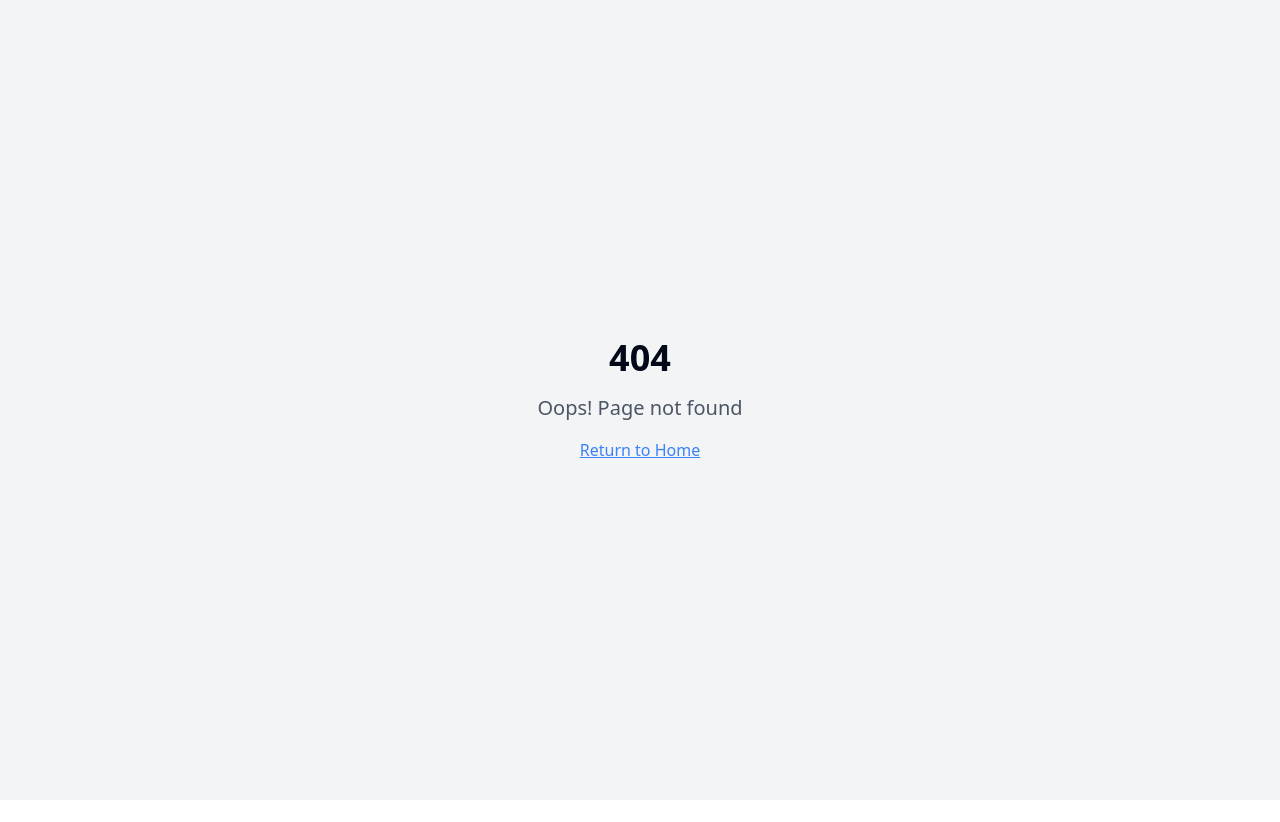
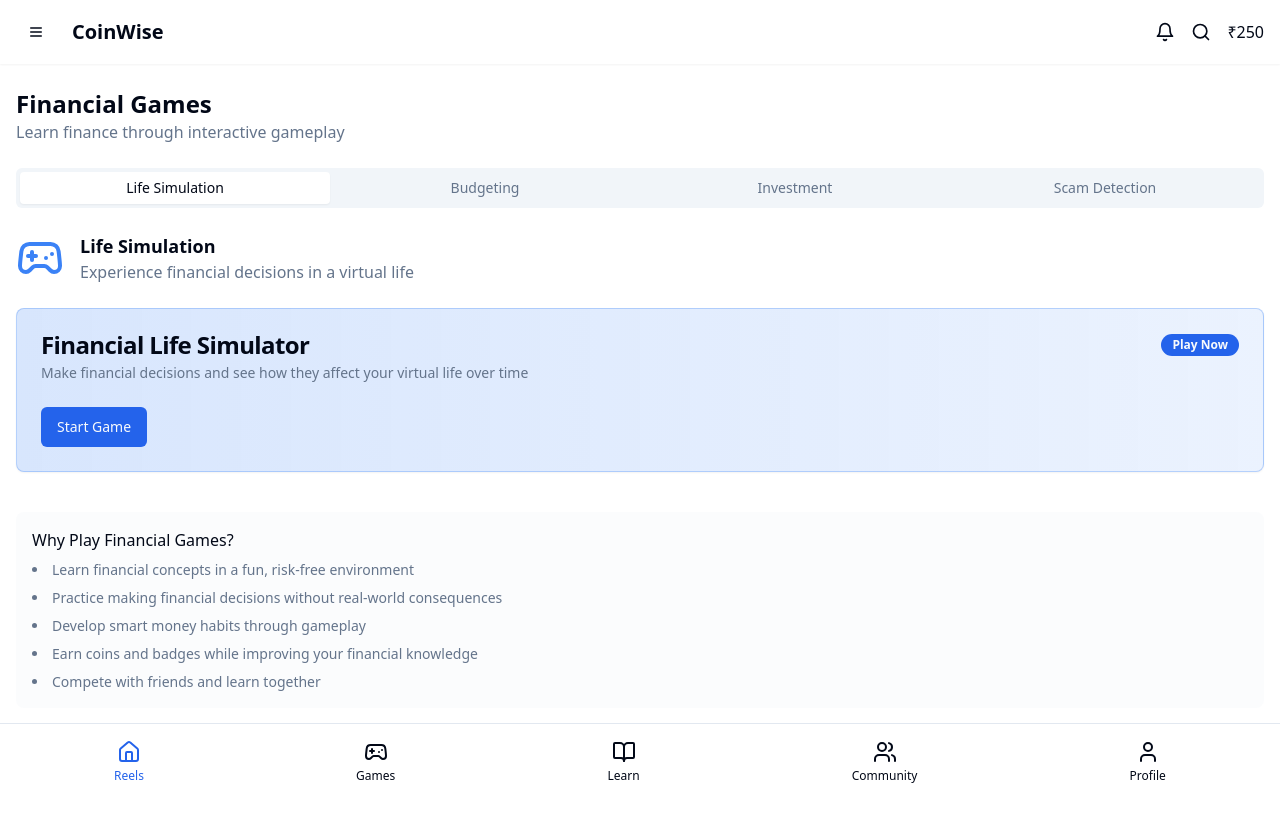
Before and after one commit to Dileepadari/coin-wise-learn-grow, a React (Vite) app: page /games in a window 1280 px wide. Before the commit this address had no page. Shown: the top 822 px of the page. Before the commit the page ends 800 px from the top, so only its background shows below. Built offline with nearby package versions, Linux system fonts and the light colour scheme.

Commit message:
Restructure main menu
Restructure the main menu with Home (Reels), Games (Simulation), Learn (Chapters, Modules, Topics), Community, and Profile pages.

```diff
--- a/src/App.tsx
+++ b/src/App.tsx
@@ -9,6 +9,7 @@ import { AppProvider } from "./context/AppContext";
 // Pages
 import Home from "./pages/Home";
 import Learn from "./pages/Learn";
+import Games from "./pages/Games";
 import ScamDetectionGame from "./pages/ScamDetectionGame";
 import Community from "./pages/Community";
 import Messages from "./pages/Messages";
@@ -35,6 +36,7 @@ const App = () => (
 
             {/* Main App Routes */}
             <Route path="/" element={<Home />} />
+            <Route path="/games" element={<Games />} />
             <Route path="/learn" element={<Learn />} />
             <Route path="/scam-game" element={<ScamDetectionGame />} />
             <Route path="/community" element={<Community />} />
--- a/src/components/layout/TabBar.tsx
+++ b/src/components/layout/TabBar.tsx
@@ -1,6 +1,6 @@
 
 import { useApp } from "@/context/AppContext";
-import { Home, BookOpen, MessageSquare, Users, User } from "lucide-react";
+import { Home, Gamepad2, BookOpen, Users, User } from "lucide-react";
 import { Link } from "react-router-dom";
 import { cn } from "@/lib/utils";
 
@@ -10,9 +10,15 @@ export default function TabBar() {
   const tabs = [
     {
       id: 'home',
-      label: 'Home',
+      label: 'Reels',
       icon: Home,
       path: '/'
+    },
+    {
+      id: 'games',
+      label: 'Games',
+      icon: Gamepad2,
+      path: '/games'
     },
     {
       id: 'learn',
@@ -25,12 +31,6 @@ export default function TabBar() {
       label: 'Community',
       icon: Users,
       path: '/community'
-    },
-    {
-      id: 'messages',
-      label: 'Messages',
-      icon: MessageSquare,
-      path: '/messages'
     },
     {
       id: 'profile',
--- /dev/null
+++ b/src/pages/Games.tsx
@@ -0,0 +1,163 @@
+
+import { useState } from "react";
+import { useNavigate } from "react-router-dom";
+import Layout from "@/components/layout/Layout";
+import { Card, CardContent, CardDescription, CardHeader, CardTitle } from "@/components/ui/card";
+import { Button } from "@/components/ui/button";
+import { Badge } from "@/components/ui/badge";
+import { Tabs, TabsContent, TabsList, TabsTrigger } from "@/components/ui/tabs";
+import { useToast } from "@/hooks/use-toast";
+import { Gamepad2, Wallet, TrendingUp, ShieldAlert } from "lucide-react";
+
+export default function Games() {
+  const navigate = useNavigate();
+  const { toast } = useToast();
+  const [activeTab, setActiveTab] = useState("simulation");
+
+  const gameCategories = [
+    {
+      id: "simulation",
+      label: "Life Simulation",
+      description: "Experience financial decisions in a virtual life",
+      icon: <Gamepad2 className="h-12 w-12 text-blue-500" />,
+      games: [
+        {
+          id: "life-sim",
+          title: "Financial Life Simulator",
+          description: "Make financial decisions and see how they affect your virtual life over time",
+          status: "available",
+          color: "from-blue-500/20 to-blue-500/10 border-blue-500/30"
+        }
+      ]
+    },
+    {
+      id: "budgeting",
+      label: "Budgeting",
+      description: "Practice creating and sticking to budgets",
+      icon: <Wallet className="h-12 w-12 text-green-500" />,
+      games: [
+        {
+          id: "budget-master",
+          title: "Budget Master",
+          description: "Create a budget and face unexpected challenges while trying to stick to it",
+          status: "coming-soon",
+          color: "from-green-500/20 to-green-500/10 border-green-500/30"
+        }
+      ]
+    },
+    {
+      id: "investment",
+      label: "Investment",
+      description: "Learn how to grow your money through investments",
+      icon: <TrendingUp className="h-12 w-12 text-amber-500" />,
+      games: [
+        {
+          id: "market-guru",
+          title: "Market Guru",
+          description: "Invest virtual money in stocks and mutual funds to learn market principles",
+          status: "coming-soon",
+          color: "from-amber-500/20 to-amber-500/10 border-amber-500/30"
+        }
+      ]
+    },
+    {
+      id: "scam-detection",
+      label: "Scam Detection",
+      description: "Learn to identify financial scams and frauds",
+      icon: <ShieldAlert className="h-12 w-12 text-red-500" />,
+      games: [
+        {
+          id: "scam-alert",
+          title: "Scam Alert Challenge",
+          description: "Identify scams and fraudulent messages in this interactive challenge",
+          status: "available",
+          color: "from-red-500/20 to-red-500/10 border-red-500/30"
+        }
+      ]
+    }
+  ];
+
+  const handlePlayGame = (gameId: string) => {
+    if (gameId === "scam-alert") {
+      navigate("/scam-game");
+    } else if (gameId === "life-sim") {
+      navigate("/financial-sim");  // This route would need to be created
+    } else {
+      toast({
+        title: "Coming Soon",
+        description: "This game is still under development. Check back later!",
+        variant: "default"
+      });
+    }
+  };
+
+  return (
+    <Layout>
+      <div className="container px-4 pb-20">
+        <div className="py-6">
+          <h1 className="text-2xl font-bold">Financial Games</h1>
+          <p className="text-muted-foreground">Learn finance through interactive gameplay</p>
+        </div>
+
+        <Tabs value={activeTab} onValueChange={setActiveTab} className="w-full mb-6">
+          <TabsList className="w-full grid grid-cols-4">
+            {gameCategories.map(category => (
+              <TabsTrigger key={category.id} value={category.id}>
+                {category.label}
+              </TabsTrigger>
+            ))}
+          </TabsList>
+
+          {gameCategories.map(category => (
+            <TabsContent key={category.id} value={category.id} className="py-4">
+              <div className="space-y-6">
+                <div className="flex items-center gap-4">
+                  {category.icon}
+                  <div>
+                    <h2 className="font-bold text-lg">{category.label}</h2>
+                    <p className="text-muted-foreground">{category.description}</p>
+                  </div>
+                </div>
+
+                <div className="grid gap-4">
+                  {category.games.map(game => (
+                    <Card key={game.id} className={`bg-gradient-to-r ${game.color}`}>
+                      <CardHeader>
+                        <div className="flex justify-between items-center">
+                          <CardTitle>{game.title}</CardTitle>
+                          <Badge variant={game.status === "available" ? "default" : "outline"}>
+                            {game.status === "available" ? "Play Now" : "Coming Soon"}
+                          </Badge>
+                        </div>
+                        <CardDescription>{game.description}</CardDescription>
+                      </CardHeader>
+                      <CardContent>
+                        <Button
+                          onClick={() => handlePlayGame(game.id)}
+                          variant={game.status === "available" ? "default" : "secondary"}
+                        >
+                          {game.status === "available" ? "Start Game" : "Notify Me"}
+                        </Button>
+                      </CardContent>
+                    </Card>
+                  ))}
+                </div>
+              </div>
+            </TabsContent>
+          ))}
+        </Tabs>
+
+        <div className="bg-muted/30 p-4 rounded-lg">
+          <h3 className="font-medium mb-2">Why Play Financial Games?</h3>
+          <ul className="list-disc list-inside space-y-2 text-sm text-muted-foreground">
+            <li>Learn financial concepts in a fun, risk-free environment</li>
+            <li>Practice making financial decisions without real-world consequences</li>
+            <li>Develop smart money habits through gameplay</li>
+            <li>Earn coins and badges while improving your financial knowledge</li>
+            <li>Compete with friends and learn together</li>
+          </ul>
+        </div>
+      </div>
+    </Layout>
+  );
+}
```
